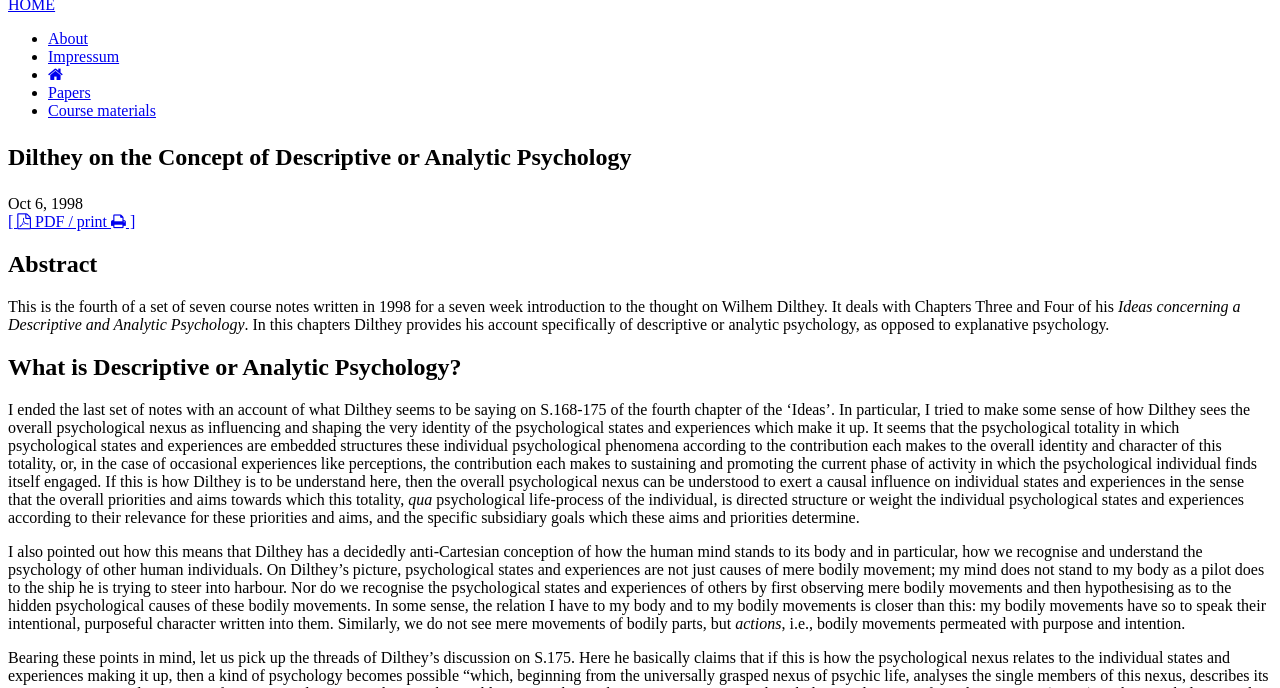
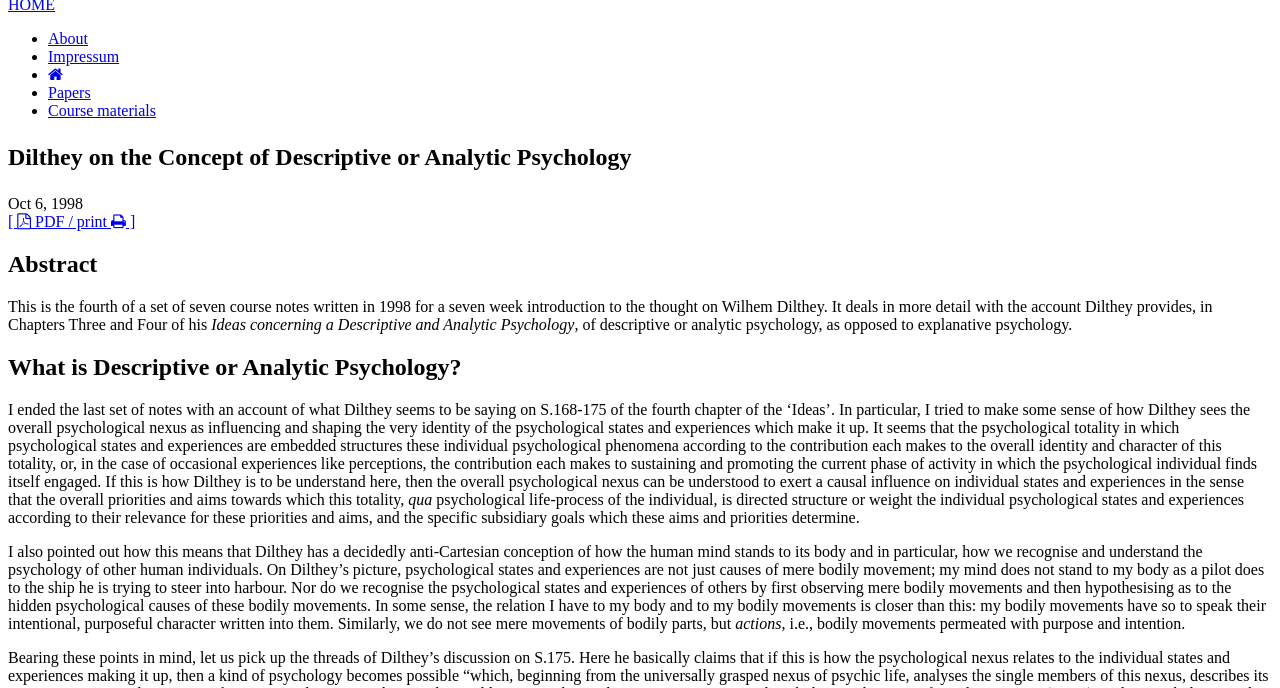
Before and after one commit to klepas/bruins-site, a Jekyll site: the page built from _dilthey/1998-10-06-dilthey-4.md, in a window 1280 px wide and 900 px high, cut to the strip 212-900 px from the top of the window. Built offline with Jekyll 4.4.1, drawn with Linux system fonts in a browser that asks for light colours; nearby versions of some CDN libraries; some web fonts are replaced.

Commit message:
correction of abstract in fourth set of notes

```diff
--- a/_dilthey/1998-10-06-dilthey-4.md
+++ b/_dilthey/1998-10-06-dilthey-4.md
@@ -4,7 +4,7 @@ permalink: /courses/:collection/:title/
 title: "Dilthey on the Concept of Descriptive or Analytic Psychology"
 date: 1998-10-06
 version: "05.10.1998, slightly revised and corrected, however"
-abstract: "This is the fourth of a set of seven course notes written in 1998 for a seven week introduction to the thought on Wilhem Dilthey. It deals with Chapters Three and Four of his <em>Ideas concerning a Descriptive and Analytic Psychology</em>. In this chapters Dilthey provides his account specifically of descriptive or analytic psychology, as opposed to explanative psychology."
+abstract: "This is the fourth of a set of seven course notes written in 1998 for a seven week introduction to the thought on Wilhem Dilthey. It deals in more detail with the account Dilthey provides, in Chapters Three and Four of his <em>Ideas concerning a Descriptive and Analytic Psychology</em>, of descriptive or analytic psychology, as opposed to explanative psychology."
 ---
 
 ## What is Descriptive or Analytic Psychology?
```
Also changed, not shown: 1 other file.
